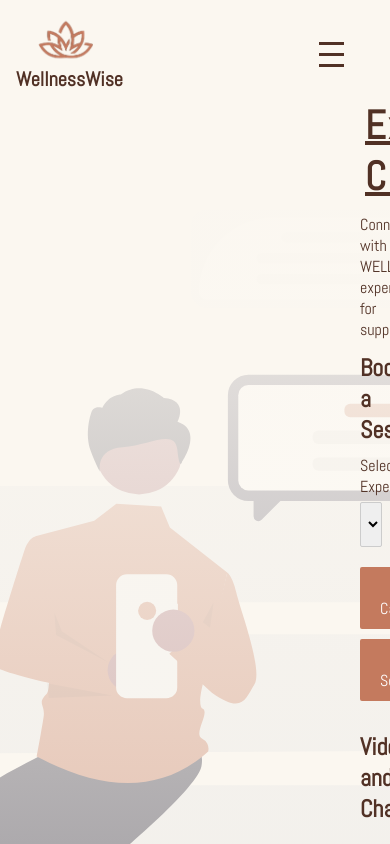
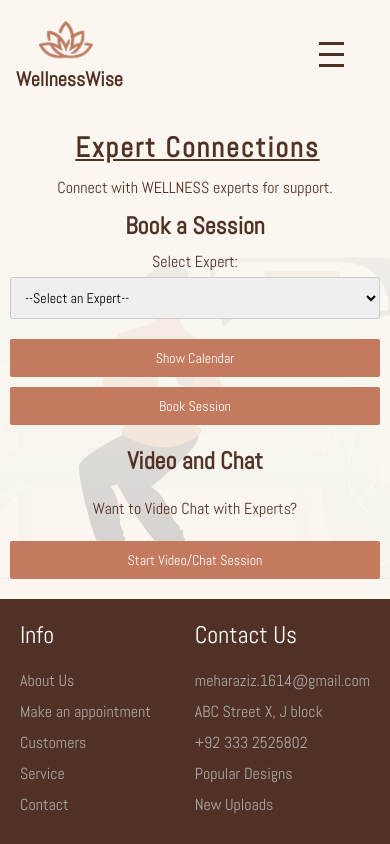
Before and after one commit to Mehar-Aziz/WellnessWise, a React (Create React App) app in the folder wellnesswise-frontend/: page /connection in a window 390 px wide. Shown: the top 844 px of the page. Built offline with nearby package versions, Linux system fonts and the light colour scheme.

Commit message:
Background Images

```diff
--- a/wellnesswise-frontend/src/pages/Advice.css
+++ b/wellnesswise-frontend/src/pages/Advice.css
@@ -3,6 +3,7 @@
     padding: 20px;
     margin: 100px auto;
     max-width: 1200px;
+    text-align: center;
   }
 
   .preferences-form {
@@ -80,6 +81,8 @@
     border: 1px solid #ddd;
     border-radius: 4px;
     margin-bottom: 5px;
+    margin-left: 330px;
+    margin-right: 330px;
   }
 
   .progress-tracker {
--- a/wellnesswise-frontend/src/pages/Advice.js
+++ b/wellnesswise-frontend/src/pages/Advice.js
@@ -1,5 +1,6 @@
 import React, { useState } from 'react';
 import './Advice.css';
+import adviceim from '../assets/undraw_random_thoughts_re_cob6.svg'
 
 const initialAdvice = [
   { id: 1, advice: 'Drink more water and stay hydrated throughout the day.' },
@@ -29,7 +30,16 @@ const Advice = () => {
   };
 
   return (
-    <div className="personalized-advice-page">
+    <div className="personalized-advice-page"  style={{
+        backgroundImage: `linear-gradient(
+          rgba(251, 247, 240, 1),
+          rgba(251, 247, 240, 0.8)
+
+        ), url(${adviceim})`,
+        backgroundSize: '80%',
+        backgroundPosition: 'center center',
+        backgroundRepeat: 'no-repeat'
+      }}>
       <h1>Personalized Advice</h1>
       <p>Receive personalized wellness advice based on your profile and goals.</p>
 
--- a/wellnesswise-frontend/src/pages/Connection.css
+++ b/wellnesswise-frontend/src/pages/Connection.css
@@ -1,7 +1,11 @@
 .expert-connections-page {
-    margin-top: 100px;
-    padding-left: 360px;
+  margin: 100px auto;
+  padding: 0 20px;
+  max-width: 1200px;
+  text-align: center;
+  padding-bottom: 100px;
 }
+
 .expert-connections-page h1 {
   font-weight: 900;
   font-size: 40px;
@@ -10,6 +14,7 @@
   padding-left: 5px;
   color: #513125;
 }
+
 .expert-connections-page p {
   padding-top: 12px;
   padding-bottom: 12px;
@@ -34,7 +39,8 @@
   color: #513125;
 }
 
-  .booking-form select, .booking-form input[type="date"] {
+.booking-form select,
+.booking-form input[type="date"] {
   padding: 10px;
   border: 1px solid #ccc;
   border-radius: 2px;
@@ -62,6 +68,7 @@
 }
 
 .video-chat-section {
+  padding-top: 20px;
   margin-top: 30px;
   margin-bottom: 30px;
 }
@@ -85,3 +92,61 @@
 .video-chat-section button:hover {
   background-color: #513125;
 }
+.booking-form,
+.video-chat-section {
+  margin: 0 auto;
+  max-width: 600px;
+}
+@media (max-width: 1200px) {
+  .expert-connections-page {
+    padding-left: 20px;
+    padding-right: 20px;
+  }
+
+  .booking-form select,
+  .booking-form input[type="date"] {
+    max-width: 100%;
+  }
+}
+
+@media (max-width: 768px) {
+  .expert-connections-page h1 {
+    font-size: 32px;
+  }
+
+  .booking-form label {
+    padding-right: 0;
+  }
+
+  .booking-form button,
+  .video-chat-section button {
+    padding: 10px 15px;
+    font-size: 14px;
+  }
+}
+
+@media (max-width: 480px) {
+  .expert-connections-page {
+   position: relative;
+   top:80px;
+  }
+  .expert-connections-page h1 {
+    font-size: 28px;
+  }
+
+  .expert-connections-page {
+    margin-top: 50px;
+    padding: 0 10px;
+  }
+
+  .booking-form select,
+  .booking-form input[type="date"] {
+    font-size: 14px;
+  }
+
+  .booking-form button,
+  .video-chat-section button {
+    width: 100%;
+    margin-top: 10px;
+  }
+}
--- a/wellnesswise-frontend/src/pages/Connection.js
+++ b/wellnesswise-frontend/src/pages/Connection.js
@@ -39,7 +39,7 @@ const Connections = () => {
     <div className="expert-connections-page" style={{
         backgroundImage: `linear-gradient(
           rgba(251, 247, 240, 1),
-          rgba(251, 247, 240, 0.5)
+          rgba(251, 247, 240, 0.8)
 
         ), url(${connectionimg})`,
         backgroundSize: 'cover',
```
Also changed, not shown: wellnesswise-frontend/src/assets/undraw_random_thoughts_re_cob6.svg (added). Lines whose indentation alone changed are shown as unchanged.
